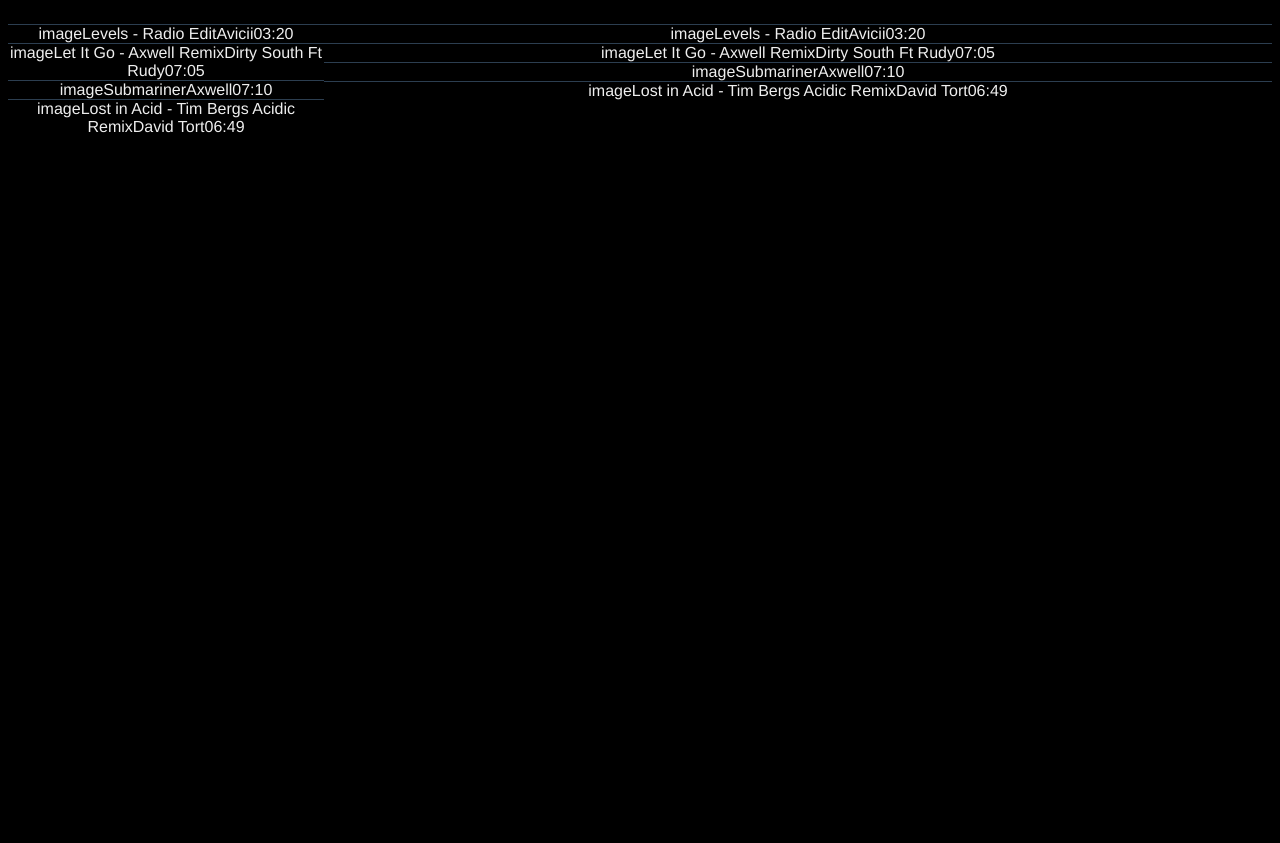
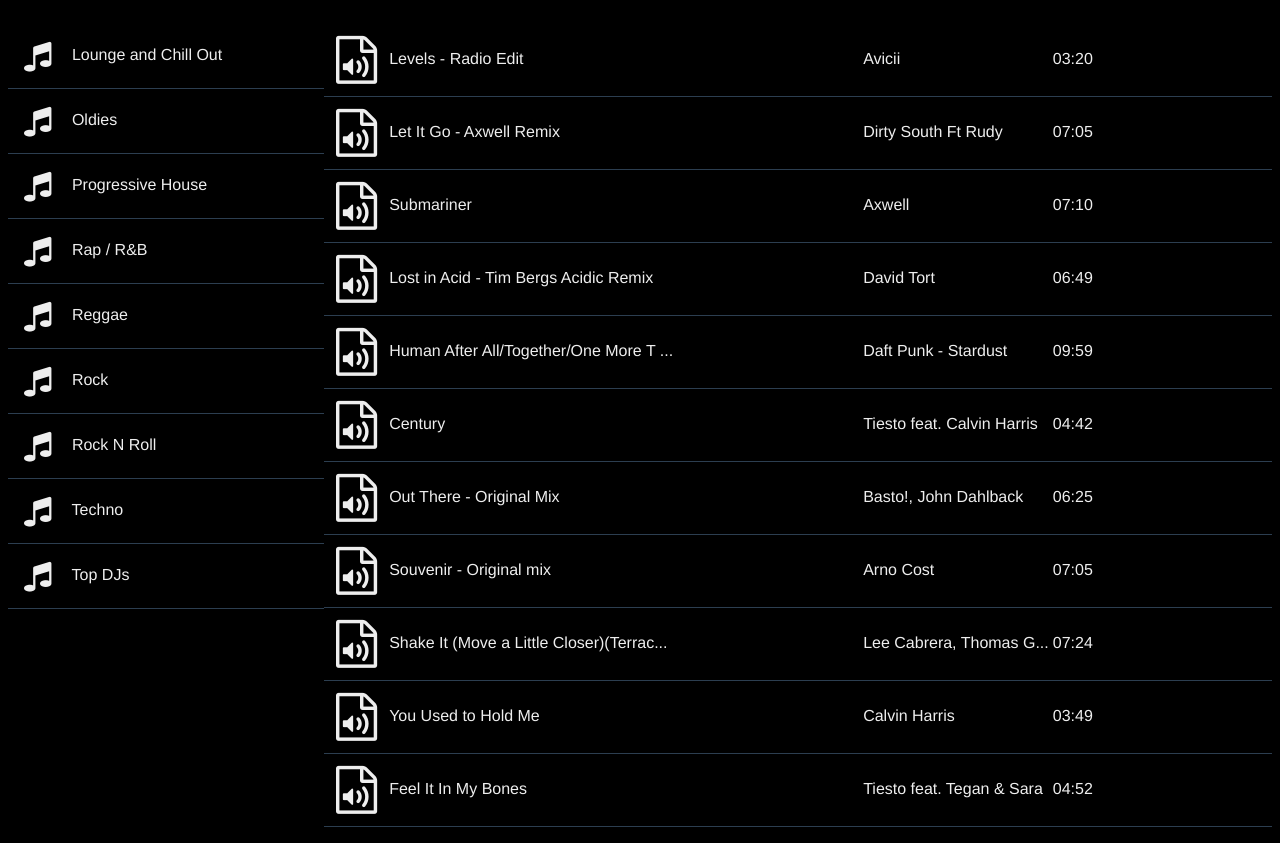
Before and after one commit to soundslikebliss/tembo, a Vue app: page / in a window 1280 px wide. Before the commit the page ends 800 px from the top, so only its background shows below. Built offline with nearby package versions, Linux system fonts and the light colour scheme.

Commit message:
increases padding in li items for sidenav and main songs components

```diff
--- a/index.html
+++ b/index.html
@@ -3,6 +3,7 @@
   <head>
     <meta charset="utf-8">
     <title>tembo</title>
+    <link href="https://maxcdn.bootstrapcdn.com/font-awesome/4.7.0/css/font-awesome.min.css" rel="stylesheet">
   </head>
   <body>
   	<div id="app"></div>
--- a/src/App.vue
+++ b/src/App.vue
@@ -52,7 +52,13 @@
 
 li {
   display: block;
-  border-top: 1px solid #2c3e50;
+  border-bottom: 1px solid #2c3e50;
+  text-align: left;
+}
+
+i {
+  display: inline-block;
+  vertical-align: middle;
 }
 
 a {
--- a/src/SideNav.vue
+++ b/src/SideNav.vue
@@ -1,8 +1,9 @@
 <template>
   <div id="sideNav">
     <ul>
-      <li v-for="song in songs">
-        {{song.image}}{{song.title}}{{song.artist}}{{song.length}}
+      <li v-for="category in categories">
+         <i class="fa fa-music fa-2x"></i>
+         {{category}}
       </li>
     </ul>
   </div>
@@ -10,35 +11,10 @@
 
 <script>
 export default {
-  name: 'songs',
+  name: 'categories',
   data () {
     return {
-      songs: [
-        {
-          image: 'image',
-          title: 'Levels - Radio Edit',
-          artist: 'Avicii',
-          length: '03:20'
-        },
-        {
-          image: 'image',
-          title: 'Let It Go - Axwell Remix',
-          artist: 'Dirty South Ft Rudy',
-          length: '07:05'
-        },
-        {
-          image: 'image',
-          title: 'Submariner',
-          artist: 'Axwell',
-          length: '07:10'
-        },
-        {
-          image: 'image',
-          title: 'Lost in Acid - Tim Bergs Acidic Remix',
-          artist: 'David Tort',
-          length: '06:49'
-        }
-      ]
+      categories: ['Lounge and Chill Out', 'Oldies', 'Progressive House', 'Rap / R&B', 'Reggae', 'Rock', 'Rock N Roll', 'Techno', 'Top DJs']
     }
   }
 }
@@ -49,5 +25,8 @@
   width: 25%;
   float: left;
 }
+i {
+  padding: .5em;
+}
 
 </style>
--- a/src/Songs.vue
+++ b/src/Songs.vue
@@ -2,7 +2,10 @@
   <div id="songs">
     <ul>
       <li v-for="song in songs">
-        {{song.image}}{{song.title}}{{song.artist}}{{song.length}}
+        <i :class="song.image"></i>
+        <span class="song-title">{{song.title}}</span>
+        <span class="song-artist">{{song.artist}}</span>
+        <span class="song-length">{{song.length}}</span>
       </li>
     </ul>
   </div>
@@ -15,28 +18,70 @@
     return {
      songs: [
         {
-          image: 'image',
+          image: 'fa fa-file-audio-o fa-3x',
           title: 'Levels - Radio Edit',
           artist: 'Avicii',
           length: '03:20'
         },
         {
-          image: 'image',
+          image: 'fa fa-file-audio-o fa-3x',
           title: 'Let It Go - Axwell Remix',
           artist: 'Dirty South Ft Rudy',
           length: '07:05'
         },
         {
-          image: 'image',
+          image: 'fa fa-file-audio-o fa-3x',
           title: 'Submariner',
           artist: 'Axwell',
           length: '07:10'
         },
         {
-          image: 'image',
+          image: 'fa fa-file-audio-o fa-3x',
           title: 'Lost in Acid - Tim Bergs Acidic Remix',
           artist: 'David Tort',
           length: '06:49'
+        },
+        {
+          image: 'fa fa-file-audio-o fa-3x',
+          title: 'Human After All/Together/One More T ...',
+          artist: 'Daft Punk - Stardust',
+          length: '09:59'
+        },
+        {
+          image: 'fa fa-file-audio-o fa-3x',
+          title: 'Century',
+          artist: 'Tiesto feat. Calvin Harris',
+          length: '04:42'
+        },
+        {
+          image: 'fa fa-file-audio-o fa-3x',
+          title: 'Out There - Original Mix',
+          artist: 'Basto!, John Dahlback',
+          length: '06:25'
+        },
+        {
+          image: 'fa fa-file-audio-o fa-3x',
+          title: 'Souvenir - Original mix',
+          artist: 'Arno Cost',
+          length: '07:05'
+        },
+        {
+          image: 'fa fa-file-audio-o fa-3x',
+          title: 'Shake It (Move a Little Closer)(Terrac...',
+          artist: 'Lee Cabrera, Thomas G...',
+          length: '07:24'
+        },
+        {
+          image: 'fa fa-file-audio-o fa-3x',
+          title: 'You Used to Hold Me',
+          artist: 'Calvin Harris',
+          length: '03:49'
+        },
+        {
+          image: 'fa fa-file-audio-o fa-3x',
+          title: 'Feel It In My Bones',
+          artist: 'Tiesto feat. Tegan & Sara',
+          length: '04:52'
         }
       ]
     }
@@ -49,5 +94,18 @@
   width: 75%;
   float: left;
 }
+i {
+  padding: .25em;
+}
+span {
+  display: inline-block;
+}
+.song-title {
+  width: 50%;
+}
+.song-artist, .song-length {
+  width: 20%;
+}
+
 
 </style>
```
